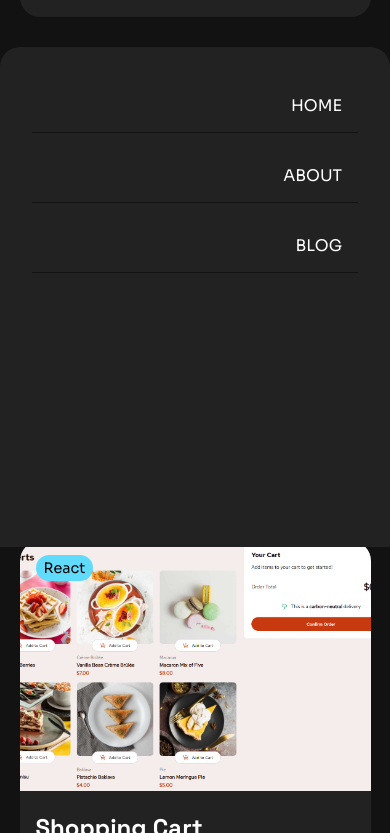
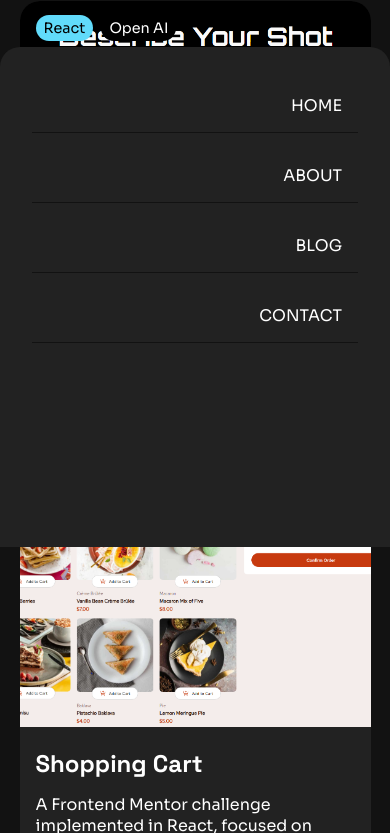
Before and after one commit to JSCHLTE/Portfolio, a React (Vite) app: page / in a window 390 px wide. Shown: the part 797-1630 px from the top of the page. Built offline with nearby package versions, Linux system fonts and the light colour scheme; no server answers.

Commit message:
Added contact page and created and styled form

```diff
--- a/src/App.jsx
+++ b/src/App.jsx
@@ -7,6 +7,7 @@ import Navbar from "./Comps/common/Navbar"
 import Home from "./Pages/Home"
 import Blog from "./Pages/Blog"
 import About from "./Pages/About"
+import Contact from "./Pages/Contact";
 import AnimatedText from "./Comps/common/AnimatedText"
 import ScrollToTop from "./Comps/common/ScrollToTop"
 import BlogPage from "./Comps/common/blog/BlogPage"
@@ -67,6 +68,7 @@ function App() {
         <Route path="/" element={<Home />}/>
         <Route path="/about" element={<About />}/>
         <Route path="/blog" element={<Blog user={user}/>}/>
+        <Route path="/contact" element={<Contact />}/>
         <Route path='/blogs/:slug' element={<BlogPage />}/>
         <Route path='/login' element={<Login />}/>
         <Route path='/admin' element={
--- /dev/null
+++ b/src/CSS/contact.css
@@ -0,0 +1,7 @@
+#contactForm {
+    margin: 1rem 0;
+}
+
+#contactForm input {
+    margin: 1rem 0;
+}
--- a/src/CSS/form.css
+++ b/src/CSS/form.css
@@ -7,15 +7,15 @@
     margin: 1rem 0;
 }
 
-.form-title-wrapper label, .form-body-wrapper textarea, .username-wrapper input, .password-wrapper input {
+.form-title-wrapper label, .form-body-wrapper textarea, .username-wrapper input, .password-wrapper input, #contactForm label {
     display: flex;
     flex-direction: column;
 }
 
-.form-title-wrapper input, #username, #password {
+.form-title-wrapper input, #username, #password, #contactForm input {
     margin-top: 0.25rem;
     background-color: var(--darkGrey);
-    border: 1px solid var(--black);
+    border: 1px solid var(--permBlack);
     border-radius: 5px;
     height: 45px;
     padding: 0 1rem;
@@ -23,14 +23,14 @@
     font-size: 1rem;
 }
 
-.form-body-wrapper textarea {
+.form-body-wrapper textarea, #contactForm textarea {
     width: 100%;
     max-width: 100%;
     min-height: 325px;
     resize: none;
     margin-top: 0.25rem;
     background-color: var(--darkGrey);
-    border: 1px solid var(--black);
+    border: 1px solid var(--permBlack);
     border-radius: 5px;
     padding: 0.75rem;
     color: var(--white);
@@ -38,15 +38,15 @@
     font-family: inherit;
 }
 
-.form-title-wrapper input:hover,  .form-body-wrapper textarea:hover {
+.form-title-wrapper input:hover,  .form-body-wrapper textarea:hover, #contactForm textarea:hover, #contactForm input:hover {
     border-color: var(--theme);
 }
 
-.form-title-wrapper input:focus, .form-body-wrapper textarea:focus {
+.form-title-wrapper input:focus, .form-body-wrapper textarea:focus, #contactForm textarea:focus, #contactForm input:focus {
     outline: solid 2px var(--theme);
 }
 
-.form-submit, .login-button {
+.form-submit, .login-button, .contact-button {
     width: 125px;
     height: 45px;
     background-color: var(--theme);
@@ -59,6 +59,6 @@
     text-transform: uppercase;
 }
 
-.form-submit:hover, .login-button:hover {
+.form-submit:hover, .login-button:hover, .contact-button:hover {
     box-shadow: 0 0 10px 1px rgba(0, 0, 0, 0.5);
 }
--- a/src/CSS/home.css
+++ b/src/CSS/home.css
@@ -1,9 +1,9 @@
-.home-wrapper, .about-wrapper, .blog-wrapper {
+.home-wrapper, .about-wrapper, .blog-wrapper, .contact-wrapper {
     display: flex;
     justify-content: space-between;
 }
 
-.home-left, .about-left, .blog-left {
+.home-left, .about-left, .blog-left, .contact-left {
     flex: 1;
     background-color: var(--darkGrey);
     max-width: 275px;
@@ -11,25 +11,32 @@
     height: fit-content;
 }
 
-.home-right, .about-right, .blog-right {
+.home-right, .about-right, .blog-right, .contact-right {
     flex: 2;
     overflow-y: auto;
     height: 80vh;
+    margin-left: 1rem;
 }
 
   .projects-wrapper, .blogs-wrapper {
     display: grid;
     grid-template-columns: repeat(2, 1fr);
+    gap: 1rem;
 }
 
 @media (max-width: 650px) {
-    .projects-wrapper, .blogs-wrapper {
+    .projects-wrapper, .blogs-wrapper, .contact-wrapper {
         grid-template-columns: repeat(1, 1fr);
+    }
+
+    .home-right, .about-right, .blog-right, .contact-right {
+        flex: 2;
+        overflow-y: auto;
+        height: 80vh;
     }
 }
 
 .projects-card-wrapper {
-    margin: 0 0 1rem 1rem;
     background-color: var(--darkGrey);
     border-radius: 20px;
     position: relative;
@@ -145,12 +152,12 @@
 }
 
 @media (max-width: 900px) {
-    .home-wrapper, .about-wrapper, .blog-wrapper {
+    .home-wrapper, .about-wrapper, .blog-wrapper, .contact-wrapper {
         display: flex;
         flex-direction: column;
     }
 
-    .home-left, .about-left, .blog-left {
+    .home-left, .about-left, .blog-left, .contact-left {
         flex: 1;
         background-color: var(--darkGrey);
         max-width: none;
@@ -158,21 +165,8 @@
         height: fit-content;
     }
 
-    .home-right, .about-right, .blog-right {
-        margin-top: 2rem;
-    }
-
-    .projects-card-wrapper {
-        margin: 0 1rem 1rem 0;
-    }
-
-    .projects-card-wrapper:nth-child(even) {
-        margin-right: 0;
+    .home-right, .about-right, .blog-right, .contact-right {
+        margin-top: 1rem;
+        margin-left: 0;
     }
 }
-
-@media (max-width: 624px) {
-    .projects-card-wrapper {
-        margin: 1rem 0;
-    }
-}
--- a/src/Comps/common/Navbar.jsx
+++ b/src/Comps/common/Navbar.jsx
@@ -44,6 +44,7 @@ const Navbar = ({ handleTheme, mode, handleBurger, navMenu, navLogin, resetUser
             <li className='nav-link'><Link to="/">Home</Link></li>
             <li className='nav-link'><Link to="/about">About</Link></li>
             <li className='nav-link'><Link to="/blog">Blog</Link></li>
+            <li className='nav-link'><Link to="/contact">Contact</Link></li>
             {navLogin ? <li className='nav-link'><Link to="/admin">Dashboard</Link></li> : ''}
             {navLogin ? <li className='nav-link' onClick={handleLogout}><Link to="#">Logout</Link></li> : ''}
           </ul>
--- /dev/null
+++ b/src/Pages/Contact.jsx
@@ -0,0 +1,65 @@
+import React, { useEffect } from 'react'
+import Bio from '../Comps/common/Bio'
+import '../CSS/bio.css'
+import '../CSS/contact.css'
+import AnimatedText from '../Comps/common/AnimatedText'
+
+
+const Contact = () => {
+
+    const useScrollLockOnLargeScreens = () => {
+
+        useEffect(() => {
+          const handleResize = () => {
+            if (window.innerWidth > 768) {
+              window.scrollTo(0, 0);
+              document.body.style.overflow = 'hidden';
+            } else {
+              document.body.style.overflow = 'auto';
+            }
+          };
+
+          handleResize(); // Call on mount
+          window.addEventListener('resize', handleResize);
+
+          return () => {
+            window.removeEventListener('resize', handleResize);
+            document.body.style.overflow = 'auto'; // Clean up
+          };
+        }, []);
+      };
+
+      useScrollLockOnLargeScreens();
+
+  return (
+    <div className="contact-wrapper">
+    <div className="contact-left">
+      <Bio />
+    </div>
+    <div className="contact-right">
+        <h1><AnimatedText text="Contact Me"/></h1>
+        <form action="" id='contactForm'>
+            <label htmlFor='contactName'>
+                Name:
+                <input type='text' id='contactName' name='contactName' placeholder='Jordan Schulte' required/>
+            </label>
+            <label htmlFor='contactEmail'>
+                Email:
+                <input type='email' id='contactEmail' name='contactEmail' placeholder='jordanschulte@email.com' required/>
+            </label>
+            <label htmlFor='contactSubject'>
+                Subject:
+                <input type='text' id='contactSubject' name='contactSubject' required/>
+            </label>
+            <label htmlFor='contactBody'>
+                Message:
+                <textarea  id="contactBody" name="contactBody" required></textarea>
+            </label>
+            <button className='contact-button'>Send Message</button>
+        </form>
+    </div>
+  </div>
+  )
+}
+
+export default Contact
```
